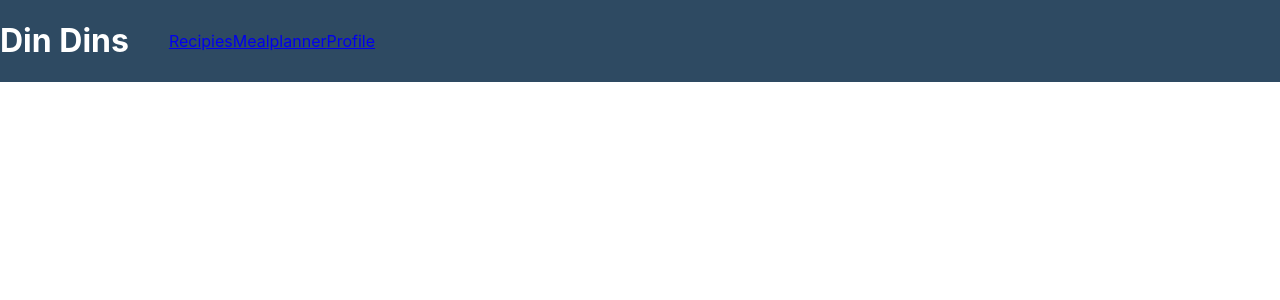
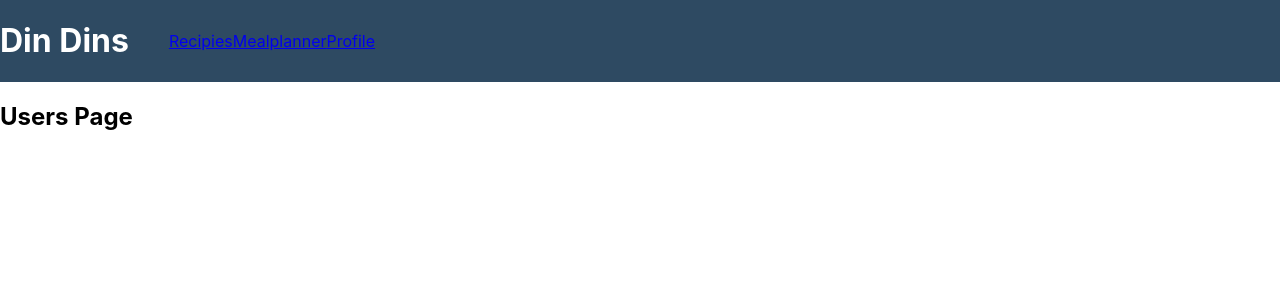
Before and after one commit to Max-Stevenson/din-dins, a React (Create React App) app in the folder frontend/: page / in a window 1280 px wide. Shown: the top 300 px of the page. Built offline with nearby package versions, Linux system fonts and the light colour scheme.

Commit message:
Organized frontend structure.
- Moved Header component into shared component dir.
- Installed react router dom dep.
- Dummy Users page created.

```diff
--- a/frontend/package.json
+++ b/frontend/package.json
@@ -8,6 +8,7 @@
     "@testing-library/user-event": "^10.1.0",
     "react": "^16.13.1",
     "react-dom": "^16.13.1",
+    "react-router-dom": "^5.1.2",
     "react-scripts": "3.4.1"
   },
   "scripts": {
--- a/frontend/src/App.js
+++ b/frontend/src/App.js
@@ -1,12 +1,16 @@
-import React from 'react';
-import Header from './components/Header';
-import './App.css';
+import React from "react";
+import { BrowserRouter as Router } from "react-router-dom";
+import Header from "./shared/components/Header";
+import Users from  "./user/pages/Users";
+import "./App.css";
 
 const App = () => {
   return (
-    <Header>
-    </Header>
-  );
-}
+  <Router>
+    <Header />
+    <Users />
+  </Router>
+  )
+};
 
 export default App;
--- /dev/null
+++ b/frontend/src/user/pages/Users.js
@@ -0,0 +1,7 @@
+import React from 'react';
+
+const Users = () => {
+  return <h2>Users Page</h2>
+};
+
+export default Users;
```
Also changed, not shown: frontend/src/shared/components/Header.css (renamed from frontend/src/components/Header.css), frontend/src/shared/components/Header.js (renamed from frontend/src/components/Header.js), 1 other file (tests, documents, lock files or other folders).
